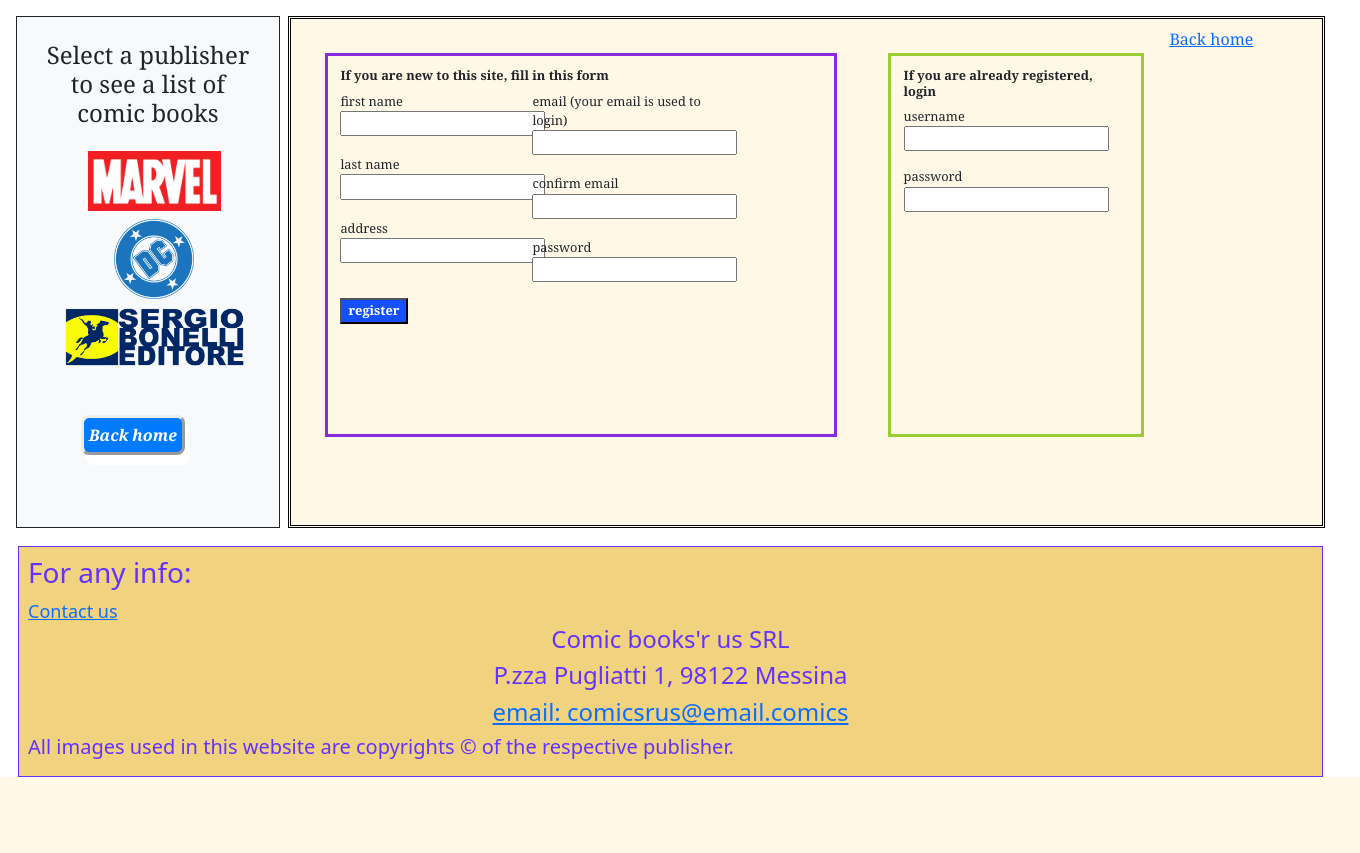
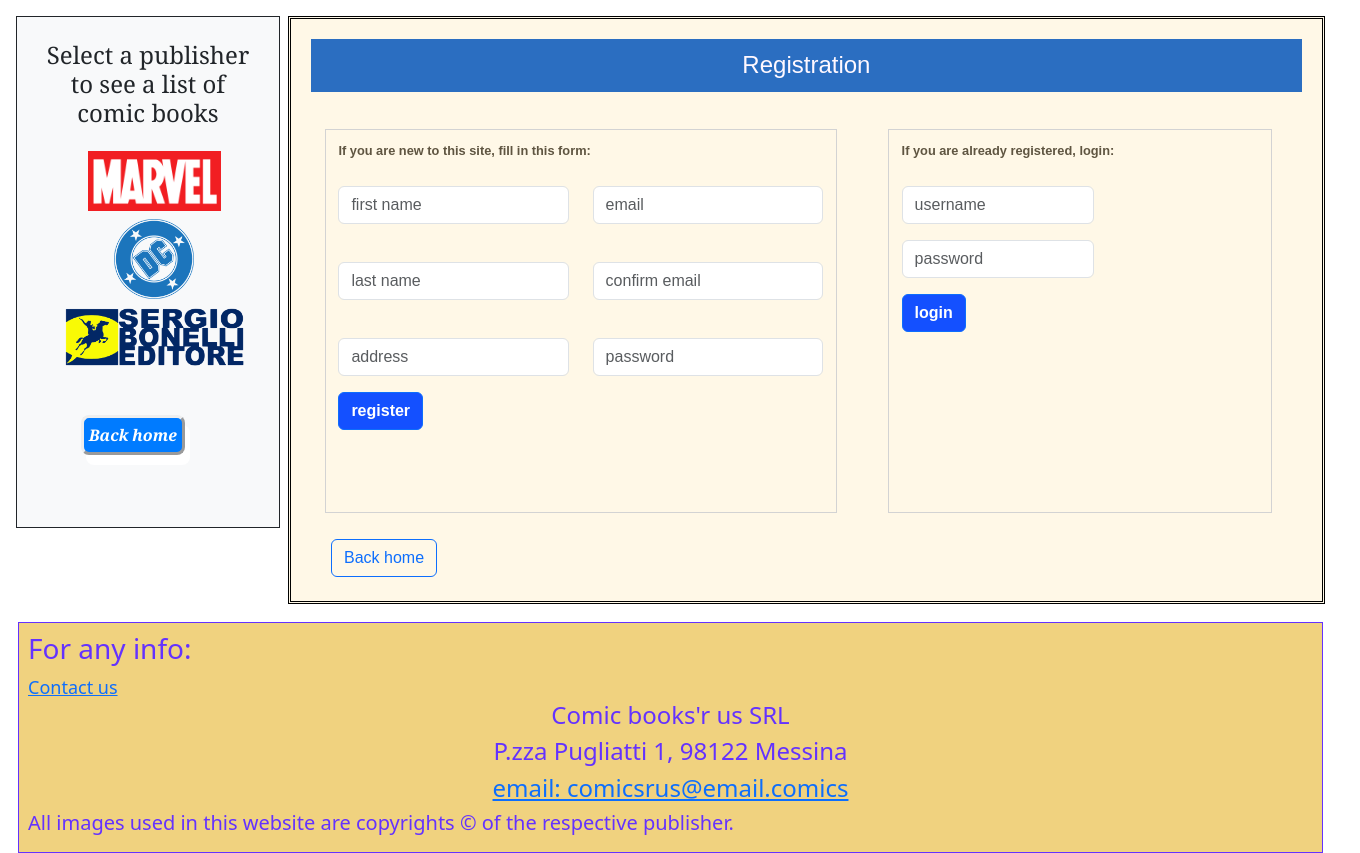
Before and after one commit to malrau/da_wp_project, a PHP site: page /register.html in a window 1360 px wide. Shown: the part 240-1093 px from the top of the page. Before the commit the page ends 1017 px from the top, so only its background shows below. Run offline with PHP 8.4, Linux system fonts and the light colour scheme.

Commit message:
Improve the structure and styling of the registration/login form in register.html

```diff
--- a/shop_site/register.html
+++ b/shop_site/register.html
@@ -41,55 +41,45 @@
             </p>
         </nav>
         <section id = 'register_form'>
-            <form>
-                <div id = 'registration'>
-                    <h3>If you are new to this site, fill in this form</h3>
-                    <p>
-                        <label>first name</label>
-                        <br>
-                        <input type = 'text' name = 'firstName'/>
-                        <br><br>
-                        <label>last name</label>
-                        <br>
-                        <input type = 'text' name = 'lastName'/>
-                        <br><br>
-                        <label>address</label>
-                        <br>
-                        <input type = 'text' name = 'nationality'/>
+            <h3>Registration</h3>
+            <form id = 'registration'>
+                <h3>If you are new to this site, fill in this form:</h3>
+                </br>
+                <div class = 'row'>
+                    <p class = 'col'>
+                        <input type = 'text' name = 'firstName' placeholder = 'first name' class = 'form-control'/>
+                        </br></br>
+                        <input type = 'text' name = 'lastName' placeholder = 'last name' class = 'form-control'/>
+                        </br></br>
+                        <input type = 'text' name = 'address' placeholder = 'address' class = 'form-control'/>
                     </p>
-                    <p>
-                        <label>email (your email is used to login)</label>
-                        <br>
-                        <input type = 'email' name = 'userEmail'/>
-                        <br><br>
-                        <label>confirm email</label>
-                        <br>
-                        <input type = 'email' name = 'confirmEmail'/>
-                        <br><br>
-                        <label>password</label>
-                        <br>
-                        <input type = 'password' name = 'userEmail'/>
-                    </p>
-                    <p>
-                        <input type = 'submit' value = 'register' />
+                    <p class = 'col'>
+                        <input type = 'email' name = 'userEmail' placeholder = 'email' class = 'form-control'/>
+                        </br></br>
+                        <input type = 'email' name = 'confirmEmail' placeholder = 'confirm email' class = 'form-control'/>
+                        </br></br>
+                        <input type = 'password' name = 'password' placeholder = 'password' class = 'form-control'/>
                     </p>
                 </div>
-                <div id = 'login'>
-                    <h3>If you are already registered, login</h3>
-                    <p>
-                        <label>username&nbsp;&nbsp;</label>
-                        </br>
-                        <input type = 'text' name = 'userName'/>
-                    </p>
-                    <p>
-                        <label>password&nbsp;</label>
-                        </br>
-                        <input type = 'password' name = 'userPassword'/>
-                    </p>
-                </div>
+                <p>
+                    <input type = 'submit' value = 'register' class = 'btn btn-outline-primary'/>
+                </p>
+            </form>
+            <form id = 'login'>
+                <h3>If you are already registered, login:</h3>
+                </br>
+                <p>
+                    <input type = 'text' name = 'userName' placeholder = 'username' class = 'form-control'/>
+                </p>
+                <p>
+                    <input type = 'password' name = 'userPassword' placeholder = 'password' class = 'form-control'/>
+                </p>
+                <p>
+                    <input type = 'submit' value = 'login' class = 'btn btn-outline-primary'/>
+                </p>
             </form>
             <p>
-                <a href = 'index.php' class = 'back_home_button'>Back home</a>
+                <a href = 'index.php' class = 'back_home_button btn btn-outline-primary'>Back home</a>
             </p>
         </section>
         <footer title = 'contactus'>
--- a/shop_site/shopStyle.css
+++ b/shop_site/shopStyle.css
@@ -327,7 +327,7 @@
     margin-left: 18em;
     margin-right: 1em;
     padding: 0.5em;
-    font-family: Georgia, serif;
+    font-family: sans-serif;
     border: black;
     border-style: double;
     background-color: rgba(255, 248, 231, 1);
@@ -336,7 +336,7 @@
     background-repeat: no-repeat;
     background-position: center;
 }
-#registration {
+form#registration {
     width: 40em;
     height: 30em;
     font-size: 0.8em;
@@ -349,19 +349,21 @@
     padding-right: 1em;
     float: left;
     border: solid;
-    border-color: blueviolet;
+    border-width: thin;
+    border-color: rgba(211, 211, 211, 1);
 }
-#registration h3 {
+form#registration>h3 {
     font-size: 1em;
     font-weight: bold;
+    color: rgba(95, 85, 65, 1);
 }
-#registration p {
+form#registration>p {
     width: 15em;
     float: left;
 }
 
-#login {
-    width: 20em;
+form#login {
+    width: 30em;
     height: 30em;
     font-size: 0.8em;
     font-weight: normal;
@@ -373,13 +375,19 @@
     padding-right: 1em;
     float: left;
     border: solid;
-    border-color: yellowgreen;
+    border-width: thin;
+    border-color: rgba(211, 211, 211, 1);
 }
-#login h3 {
+form#login>h3 {
     font-size: 1em;
     font-weight: bold;
+    color: rgba(95, 85, 65, 1);
 }
-#login p {
+form#login>p {
     width: 15em;
     float: left;
 }
+section>p {
+    position: relative;
+    margin-left: 2em;
+}
```
